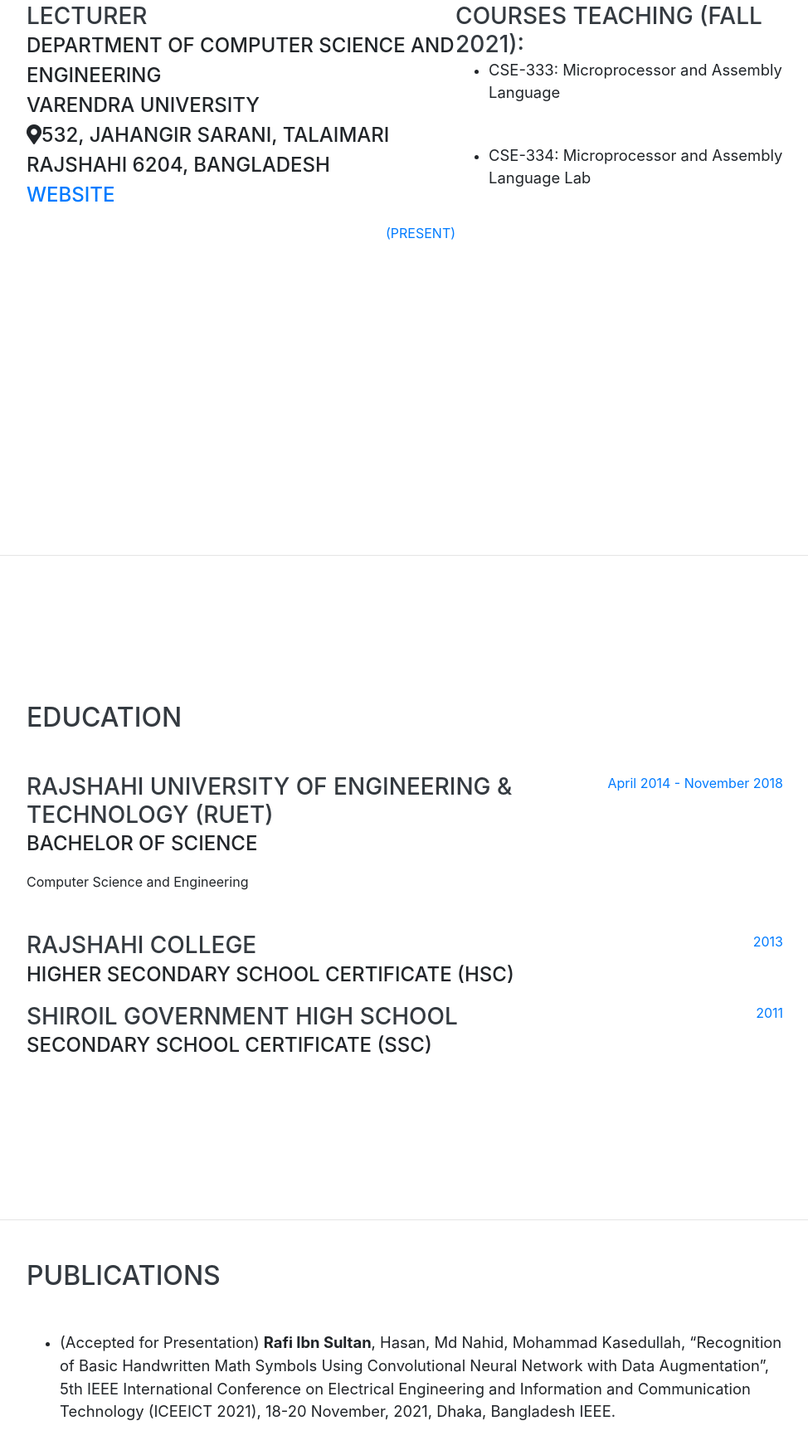
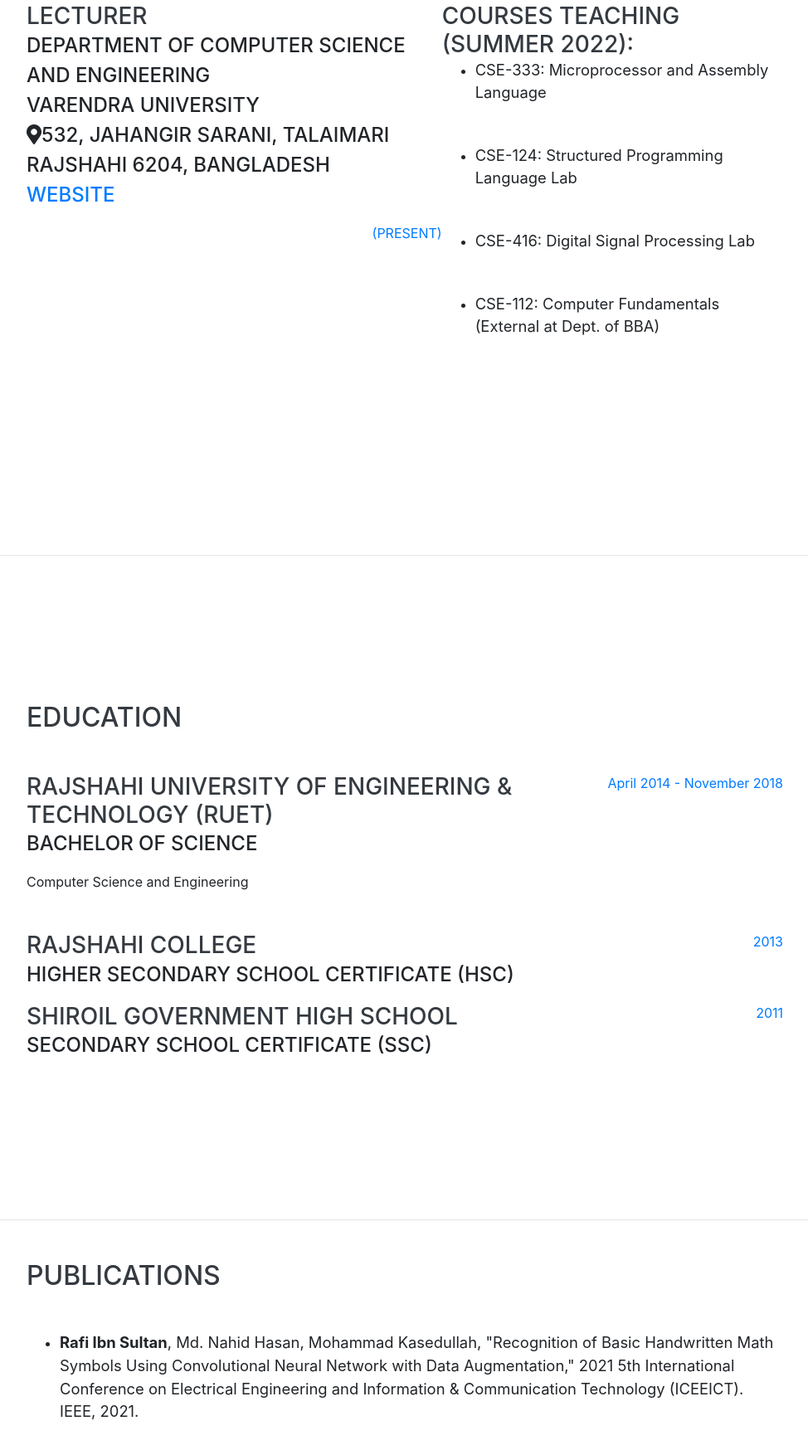
Before and after one commit to rafiibnsultan/rafiibnsultan.github.io, a website with bundled scripts: page index.html in a window 1280 px wide. Shown: the part 1732-3480 px from the top of the page at 83% size, without its empty margins (288-1262 px from the left). Built offline with nearby package versions, Linux system fonts and the light colour scheme; a web font is replaced by a local one.

Commit message:
Update index.html

```diff
--- a/index.html
+++ b/index.html
@@ -154,12 +154,16 @@
 
         <div class="resume-item d-flex flex-column flex-md-row justify-content-between mb-5">
           <div class="resume-content">
-            <h3 class="mb-0">Courses Teaching (Fall 2021):</h3>
+            <h3 class="mb-0">Courses Teaching (Summer 2022):</h3>
               <ul>
                 <li>
                 <p class="lead mb-5">CSE-333: Microprocessor and Assembly Language</p></li>
                 <li>
-                <p class="lead mb-5">CSE-334: Microprocessor and Assembly Language Lab</p></li>
+                <p class="lead mb-5">CSE-124: Structured Programming Language Lab</p></li>
+                <li>
+                <p class="lead mb-5">CSE-416: Digital Signal Processing Lab</p></li>
+                <li>
+                <p class="lead mb-5">CSE-112: Computer Fundamentals (External at Dept. of BBA)</p></li>
               </ul>
               </div>
             </div>
@@ -225,10 +229,9 @@
           <div class="resume-content">
           <ul>
             <li>
-            <p class="lead mb-5">(Accepted for Presentation) <b>Rafi Ibn Sultan</b>, Hasan, Md Nahid, Mohammad Kasedullah,
-              “Recognition of Basic Handwritten Math Symbols Using Convolutional Neural Network with Data Augmentation”, 5th
-              IEEE International Conference on Electrical Engineering and Information and Communication Technology (ICEEICT 2021),
-              18-20 November, 2021, Dhaka, Bangladesh IEEE.</a></p></li>
+            <p class="lead mb-5"><b>Rafi Ibn Sultan</b>, Md. Nahid Hasan, Mohammad Kasedullah,
+               "Recognition of Basic Handwritten Math Symbols Using Convolutional Neural Network with Data Augmentation,"
+               2021 5th International Conference on Electrical Engineering and Information & Communication Technology (ICEEICT). IEEE, 2021.</a></p></li>
             <li>
             <p class="lead mb-5">Hasan, Md Nahid, <b>Rafi Ibn Sultan</b>, and Mohammad Kasedullah. <a href="https://ieeexplore.ieee.org/document/9431799" target="_blank">"An Automated System for Recognizing Isolated
               Handwritten Bangla Characters using Deep Convolutional Neural Network." </a>2021 IEEE 11th IEEE Symposium on Computer Applications
```
